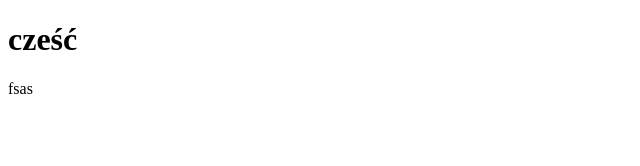
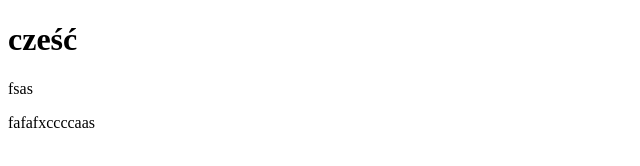
Before and after one commit to Jedrzejewsky/te-cik, a plain HTML site: page index.html in a window 1280 px wide. Shown: the whole page, without its empty margins (0-640 px from the left). Drawn offline with Linux system fonts and the light colour scheme; files that its build step writes are made by us from their sources.

Commit message:
added newidea

```diff
--- a/index.html
+++ b/index.html
@@ -9,5 +9,7 @@
 <body>
 <h1>cześć</h1>
 <p>fsas</p>
+<p>fafafxccccaas
+</p>
 </body>
 </html>
```
